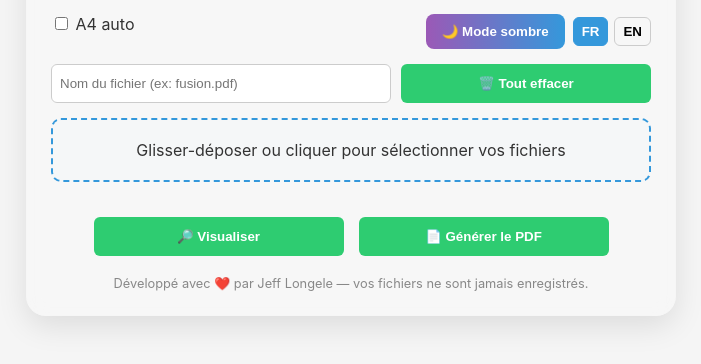
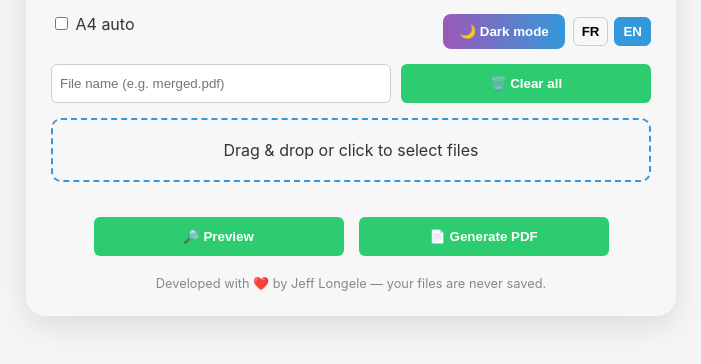
Before and after one commit to Longele/FusionX, an Electron app: page index.html in a window 1024 px wide. Shown: the part 280-644 px from the top of the page, without its empty margins (161-862 px from the left). Drawn offline with Linux system fonts and the light colour scheme.

Commit message:
Language check

```diff
--- a/index.html
+++ b/index.html
@@ -4,6 +4,26 @@
   <meta charset="UTF-8" />
   <meta name="viewport" content="width=device-width, initial-scale=1.0" />
   <meta http-equiv="Content-Security-Policy" content="default-src 'self' 'unsafe-inline'; script-src 'self' 'unsafe-inline' https://unpkg.com https://cdn.jsdelivr.net; img-src 'self' https://cdn-icons-png.flaticon.com blob: data:; frame-src 'self' blob: data:; font-src 'self' https://fonts.googleapis.com https://fonts.gstatic.com;">
+  <!-- Prevent flash: hide body until language applied by renderer -->
+  <style>body{visibility:hidden}</style>
+  <script>
+    // Early language detection: set fx_lang on first visit based on browser preferences.
+    (function(){
+      try {
+        var key = 'fx_lang';
+        if (localStorage.getItem(key)) return;
+        var nav = (navigator.languages && navigator.languages.length) ? navigator.languages : [navigator.language || 'fr'];
+        var chosen = 'fr';
+        for (var i=0;i<nav.length;i++){
+          var l = (nav[i] || '').toLowerCase();
+          if (!l) continue;
+          if (l === 'fr' || l.indexOf('fr-') === 0) { chosen = 'fr'; break; }
+          if (l === 'en' || l.indexOf('en-') === 0) { chosen = 'en'; break; }
+        }
+        localStorage.setItem(key, chosen);
+      } catch (e) { /* ignore */ }
+    })();
+  </script>
   <title>FusionX</title>
   <link rel="icon" href="https://cdn-icons-png.flaticon.com/512/337/337946.png" type="image/png">
   <link href="https://fonts.googleapis.com/css2?family=Inter:wght@400;600&display=swap" rel="stylesheet">
--- a/renderer.js
+++ b/renderer.js
@@ -98,6 +98,8 @@ function setLanguage(lang) {
 document.addEventListener('DOMContentLoaded', () => {
   const pref = localStorage.getItem('fx_lang') || 'fr';
   setLanguage(pref);
+  // reveal body now that language has been applied to avoid flash
+  try { document.body.style.visibility = 'visible'; } catch (e) { /* ignore */ }
   const btnFr = document.getElementById('langFr');
   const btnEn = document.getElementById('langEn');
   function updateLangButtons(active) {
```
